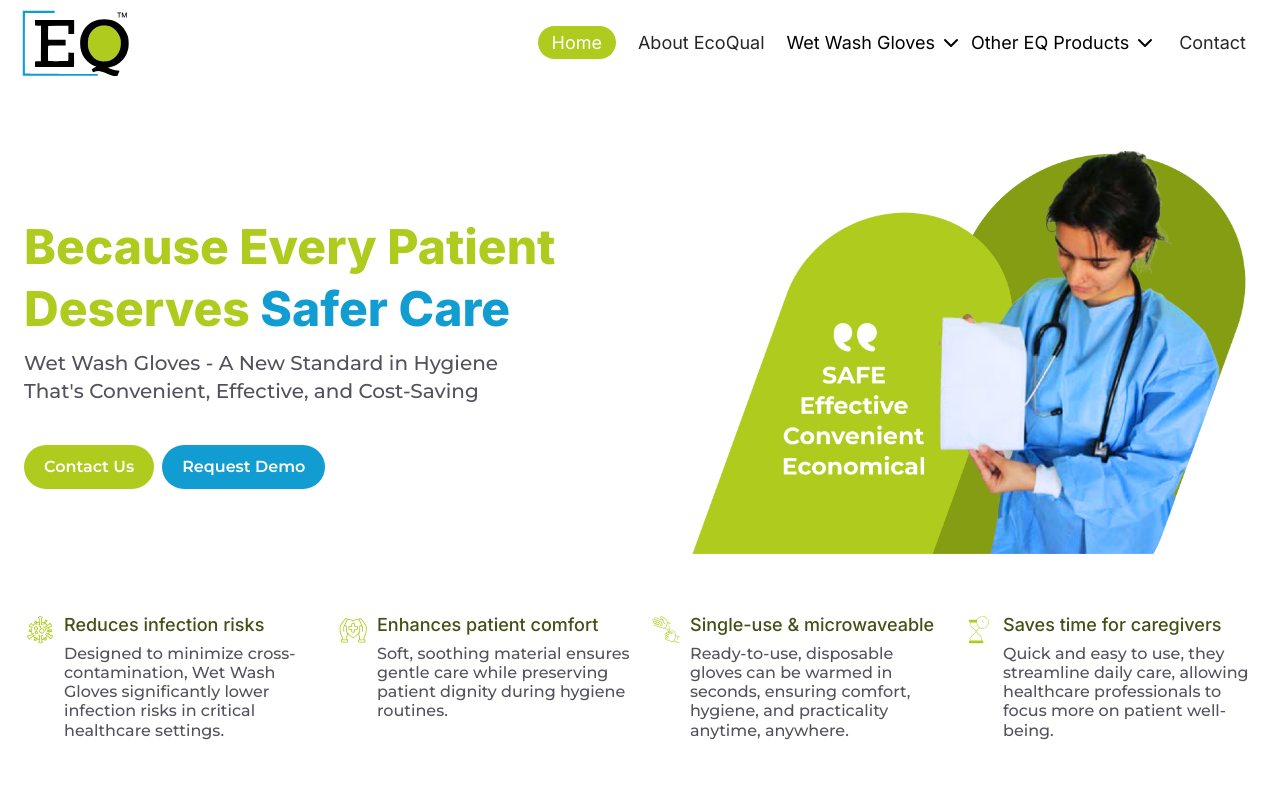
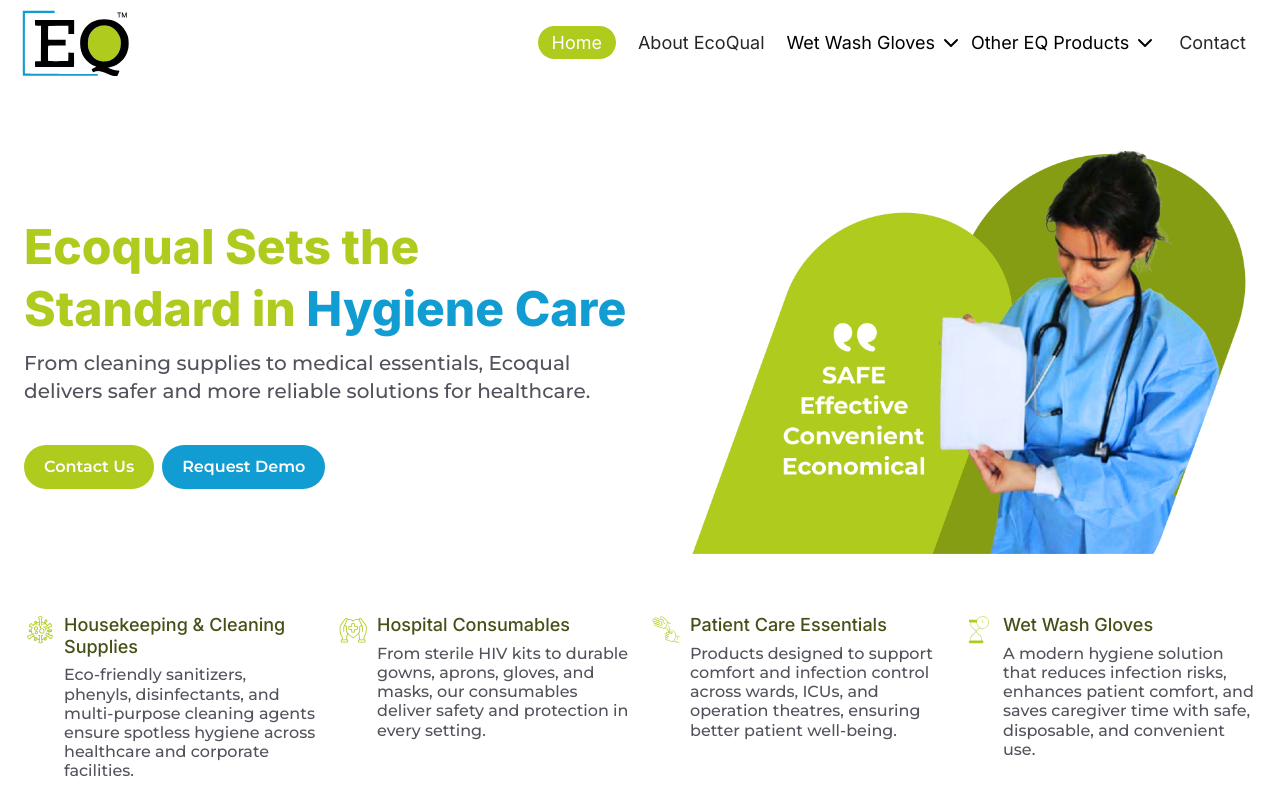
Before and after one commit to Semicolon-Wiz/ecoqual, a Next.js app: page / in a window 1280 px wide. Shown: the top 800 px of the page. Built offline with nearby package versions, Linux system fonts and the light colour scheme.

Commit message:
Update Hero component with new product titles and descriptions to reflect Ecoqual's hygiene solutions

```diff
--- a/src/components/Hero.tsx
+++ b/src/components/Hero.tsx
@@ -11,23 +11,23 @@
 export default function Hero() {
     const data: Data[] = [
         {
-            title: 'Reduces infection risks',
-            summary: 'Designed to minimize cross-contamination, Wet Wash Gloves significantly lower infection risks in critical healthcare settings.',
+            title: 'Housekeeping & Cleaning Supplies',
+            summary: 'Eco-friendly sanitizers, phenyls, disinfectants, and multi-purpose cleaning agents ensure spotless hygiene across healthcare and corporate facilities.',
             image: '/images/hero/icon-01.svg'
         },
         {
-            title: 'Enhances patient comfort',
-            summary: 'Soft, soothing material ensures gentle care while preserving patient dignity during hygiene routines.',
+            title: 'Hospital Consumables',
+            summary: 'From sterile HIV kits to durable gowns, aprons, gloves, and masks, our consumables deliver safety and protection in every setting.',
             image: '/images/hero/icon-02.svg'
         },
         {
-            title: 'Single-use & microwaveable',
-            summary: 'Ready-to-use, disposable gloves can be warmed in seconds, ensuring comfort, hygiene, and practicality anytime, anywhere.',
+            title: 'Patient Care Essentials',
+            summary: 'Products designed to support comfort and infection control across wards, ICUs, and operation theatres, ensuring better patient well-being.',
             image: '/images/hero/icon-03.svg'
         },
         {
-            title: 'Saves time for caregivers',
-            summary: 'Quick and easy to use, they streamline daily care, allowing healthcare professionals to focus more on patient well-being.',
+            title: 'Wet Wash Gloves',
+            summary: 'A modern hygiene solution that reduces infection risks, enhances patient comfort, and saves caregiver time with safe, disposable, and convenient use.',
             image: '/images/hero/icon-04.svg'
         },
     ]
@@ -37,10 +37,10 @@
                 <div className='w-full relative grid md:grid-cols-2 grid-cols-1 md:gap-0 gap-5'>
                     <div className="w-full h-full relative flex flex-col justify-center md:items-start items-center">
                         <h1 className='font-extrabold lg:text-5xl md:text-4xl text-[28px] text-primary md:text-left text-center md:mt-0 mt-5 leading-[1.3]'>
-                            Because Every Patient Deserves <span className='!font-inter text-secondry'>Safer Care</span>
+                            Ecoqual Sets the Standard in <span className='!font-inter text-secondry'>Hygiene Care</span>
                         </h1>
-                        <Subheading classname='md:!text-xl md:text-left !mt-2 text-center max-w-lg'>
-                            Wet Wash Gloves - A New Standard in Hygiene That&apos;s Convenient, Effective, and Cost-Saving
+                        <Subheading classname='md:!text-xl md:text-left !mt-2 text-center max-w-xl'>
+                            From cleaning supplies to medical essentials, Ecoqual delivers safer and more reliable solutions for healthcare.
                         </Subheading>
                         <div className='relative mt-10 flex items-center gap-2 md:justify-start justify-center'>
                             <ButtonPrimary>
```
